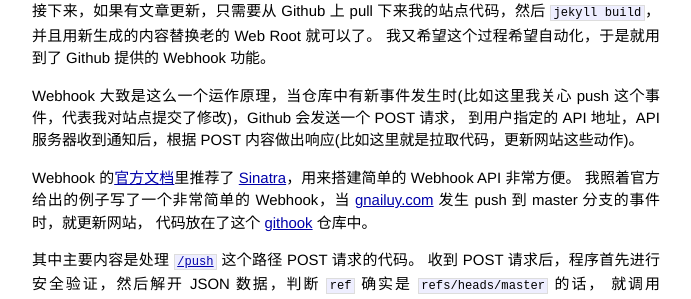
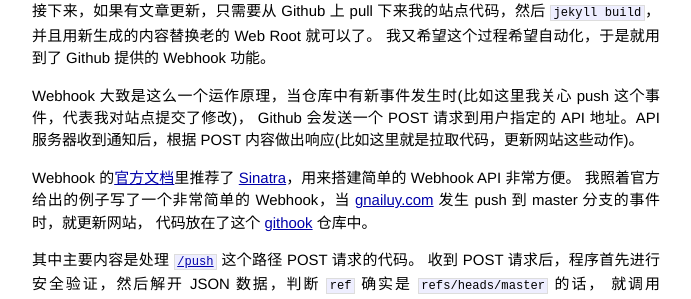
Before and after one commit to gnailuy/gnailuy.com, a Jekyll site: the page built from _posts/2014-08-29-github-webhook.markdown, in a window 1280 px wide. Shown: the part 864-1163 px from the top of the page, without its empty margins (294-985 px from the left). Built offline with Jekyll 4.4.1, drawn with Linux system fonts in a browser that asks for light colours; Markdown is read by kramdown in place of the engine named in the settings; comment, search, counter and statistics services are not loaded.

Commit message:
minor update

```diff
--- a/_posts/2014-08-29-github-webhook.markdown
+++ b/_posts/2014-08-29-github-webhook.markdown
@@ -42,8 +42,8 @@ sudo gem install jekyll mini_magick
 接下来，如果有文章更新，只需要从 Github 上 pull 下来我的站点代码，然后 `jekyll build`，并且用新生成的内容替换老的 Web Root 就可以了。
 我又希望这个过程希望自动化，于是就用到了 Github 提供的 Webhook 功能。
 
-Webhook 大致是这么一个运作原理，当仓库中有新事件发生时(比如这里我关心 push 这个事件，代表我对站点提交了修改)，Github 会发送一个 POST 请求，
-到用户指定的 API 地址，API 服务器收到通知后，根据 POST 内容做出响应(比如这里就是拉取代码，更新网站这些动作)。
+Webhook 大致是这么一个运作原理，当仓库中有新事件发生时(比如这里我关心 push 这个事件，代表我对站点提交了修改)，
+Github 会发送一个 POST 请求到用户指定的 API 地址。API 服务器收到通知后，根据 POST 内容做出响应(比如这里就是拉取代码，更新网站这些动作)。
 
 Webhook 的[官方文档][webhook]里推荐了 [Sinatra][sinatrarb]，用来搭建简单的 Webhook API 非常方便。
 我照着官方给出的例子写了一个非常简单的 Webhook，当 [gnailuy.com][gnailuy-com-git] 发生 push 到 master 分支的事件时，就更新网站，
```
